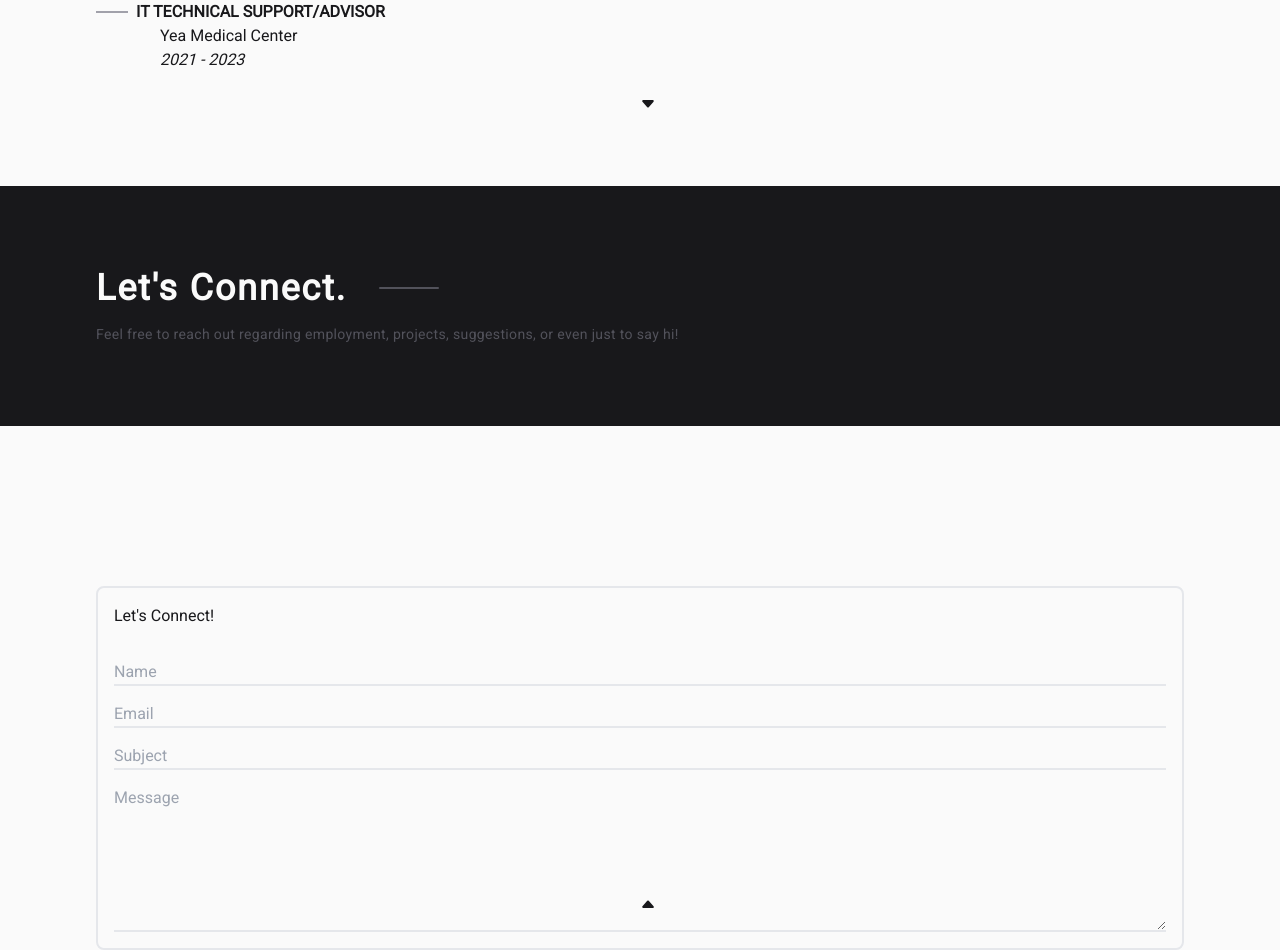
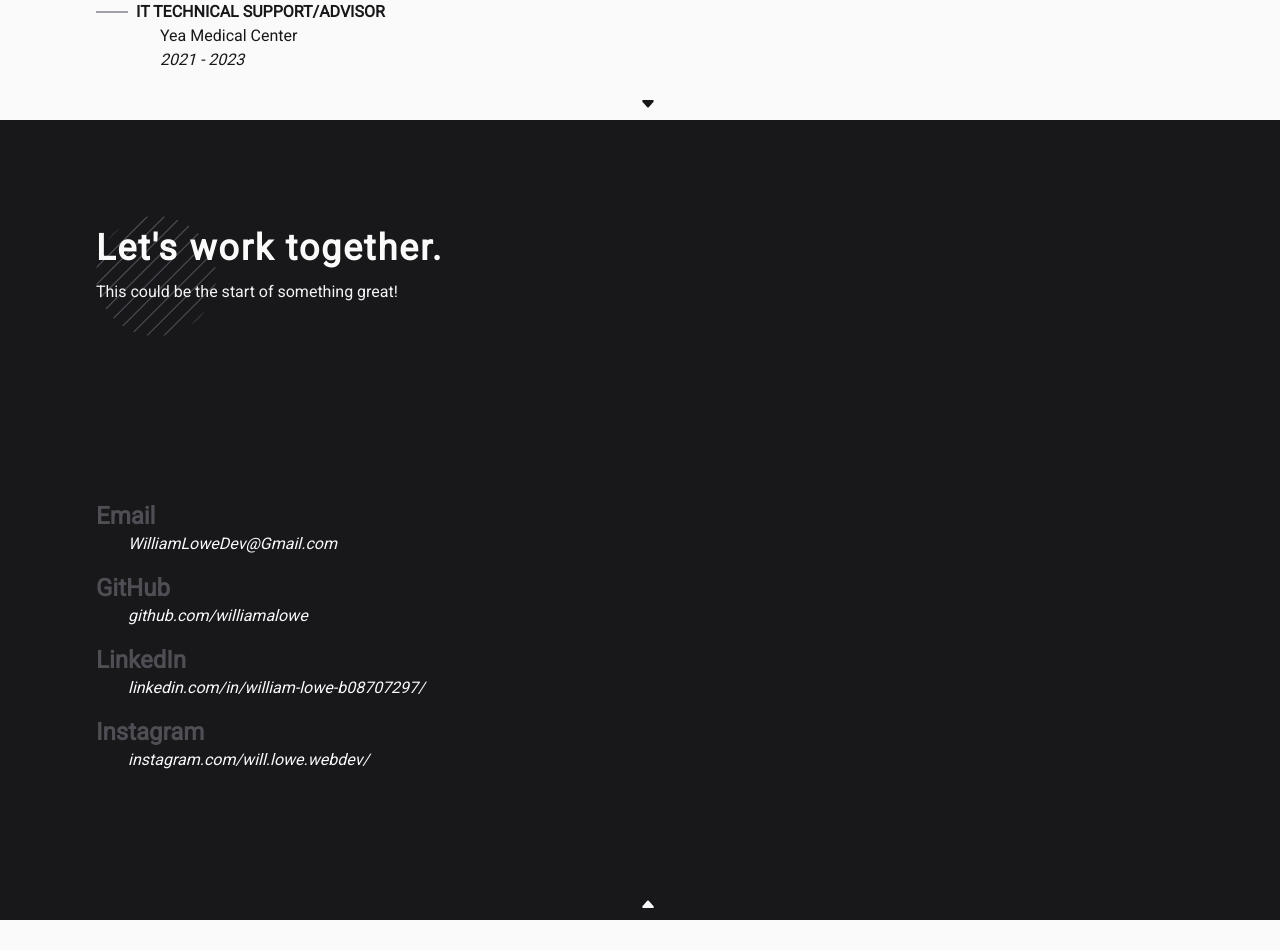
Before and after one commit to williamalowe/portfolio, a Next.js app: page / in a window 1280 px wide. Shown: the part 3720-4670 px from the top of the page. After the commit the page ends 4640 px from the top, so only its background shows below. Built offline with nearby package versions, Linux system fonts and the light colour scheme.

Commit message:
feat: add contact component

```diff
--- a/src/components/contact.tsx
+++ b/src/components/contact.tsx
@@ -1,31 +1,44 @@
-import { BsCaretDownFill, BsCaretUpFill } from "react-icons/bs";
+import { BsArrowRight, BsCaretDownFill, BsCaretUpFill } from "react-icons/bs";
 import ReturnArrow from "./return-arrow";
 import Link from "next/link";
-import MessageForm from "./message-form";
+import Socials from "./socials";
 
 export default function Contact() {
   return (
     <section
       id="contact"
-      className="relative h-screen w-full flex flex-col justify-center gap-y-12"
+      className="relative h-screen w-full flex bg-zinc-900 text-zinc-50 px-24 pt-24"
     >
-    <div className="flex flex-col mt-24 pb-12">
-      <div className="h-[240px] flex flex-col justify-center gap-y-4 px-24 bg-zinc-900 text-zinc-50">
-        <div className="flex gap-x-8 items-center">
-          <h3 className="text-4xl font-bold tracking-wider">
-            Let&apos;s Connect.
+      <div className="flex-1 flex flex-col max-w-[1200px] gap-y-12">
+        <div className="relative flex flex-col">
+          <h3 className="z-10 text-4xl tracking-wider leading-[4rem] font-bold">
+            Let&apos;s work together.
           </h3>
-          <div className="w-[60px] h-[2px] bg-zinc-600 rounded-full" />
+          <p className="z-10 text-zinc-100">
+            This could be the start of something great!
+          </p>
+          <div className="top-0 left-0 absolute h-[120px] w-[120px] bg-[repeating-linear-gradient(-45deg,transparent,#52525b,transparent_2px,transparent_12px)] rounded-full" />
         </div>
-        <h5 className="text-zinc-600 tracking-wide text-sm">
-          Feel free to reach out regarding employment, projects, suggestions, or even just to say hi!
-        </h5>
+        <div className="flex-1 flex flex-col gap-y-4 justify-center">
+          <div>
+            <h3 className="text-2xl font-bold text-zinc-400/40">Email</h3>
+            <p className="ml-8 italic">WilliamLoweDev@Gmail.com</p>
+          </div>
+          <div>
+            <h3 className="text-2xl font-bold text-zinc-400/40">GitHub</h3>
+            <a href="https://github.com/williamalowe" className="ml-8 italic">github.com/williamalowe</a>
+          </div>
+          <div>
+            <h3 className="text-2xl font-bold text-zinc-400/40">LinkedIn</h3>
+            <a href="https://www.linkedin.com/in/william-lowe-b08707297/" className="ml-8 italic">linkedin.com/in/william-lowe-b08707297/</a>
+          </div>
+          <div>
+            <h3 className="text-2xl font-bold text-zinc-400/40">Instagram</h3>
+            <a href="https://www.instagram.com/will.lowe.webdev/" className="ml-8 italic">instagram.com/will.lowe.webdev/</a>
+          </div>
+        </div>
       </div>
-    </div>
-    <div className="flex-1 px-24 mt-16">
-      <MessageForm />
-    </div>
-      <Link className="absolute bottom-2 left-[50%]" href="#home">
+      <Link className="absolute bottom-2 left-[50%]" href="#projects">
         <BsCaretUpFill />
       </Link>
     </section>
--- a/src/components/message-form.tsx
+++ /dev/null
@@ -1,15 +0,0 @@
-export default function MessageForm() {
-  return (
-    <form action="" className="border-2 w-full flex flex-col gap-y-8 rounded-lg bg-zinc-50 p-4">
-      <div>
-        <h3>Let&apos;s Connect!</h3>
-      </div>
-      <div className="flex flex-col gap-y-4">
-      <input id="name" type="text" placeholder="Name" className="border-b-2 bg-zinc-50 w-full"/>
-      <input id="email" type="email" placeholder="Email" className="border-b-2 bg-zinc-50 w-full"/>
-      <input id="subject" type="text" placeholder="Subject" className="border-b-2 bg-zinc-50 w-full"/>
-      <textarea name="message" id="message" placeholder="Message" rows={6} className="border-b-2 bg-zinc-50 w-full"></textarea>
-      </div>
-    </form>
-  );
-}
```
